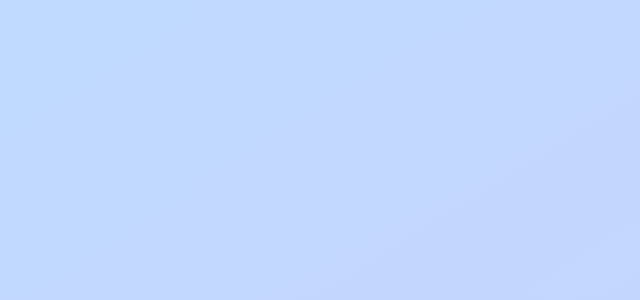
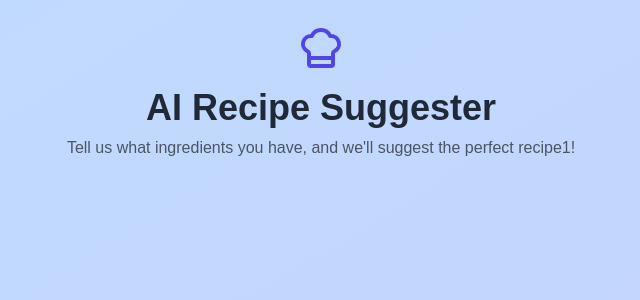
Before and after one commit to Eduardo-J-Morales/genai, a Next.js app: page / in a window 1280 px wide. Shown: the top 300 px of the page, without its empty margins (319-959 px from the left). Built offline with nearby package versions, Linux system fonts and the light colour scheme.

Commit message:
Already coded the header

```diff
--- a/app/page.tsx
+++ b/app/page.tsx
@@ -29,8 +29,10 @@ export default function Home() {
     if (ingredients.length === 0) {
       setError("Please add at least one ingredient");
       return;
+
       setLoading(true);
       setError("");
+
       try {
         const generatedRecipe = await generateRecipe(ingredients);
         setRecipe(generatedRecipe);
@@ -46,7 +48,17 @@ export default function Home() {
 
   return (
     <div className="min-h-screen bg-gradient-to-br from-blue-200 to-indigo-200">
-      <div className="max-w-4xl mx-auto p-6"></div>
+      <div className="max-w-4xl mx-auto p-6">
+        <header className="text-center mb-12">
+          <div className="flex items-center justify-center mb-4">
+            <ChefHat className="w-12 h-12 text-indigo-600"></ChefHat>
+          </div>
+          <h1 className="text-4xl font-bold text-gray-800 mb-2"> AI Recipe Suggester</h1>
+          <p className="text-gray-600">Tell us what ingredients you have, and we'll suggest the perfect recipe1!
+          </p>
+        </header>
+
+      </div>
     </div>
   );
 }
```
